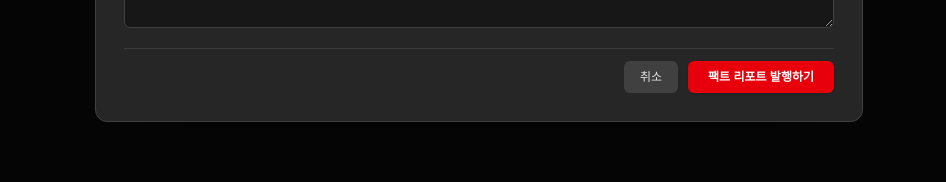
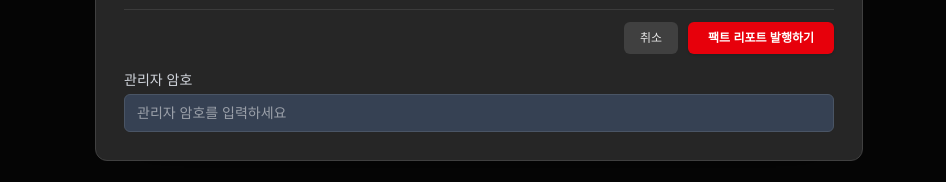
Before and after one commit to iam76men-byte/fact-checker, a Next.js app: page / in a window 1280 px wide. Both pictures are taken after a click on the button "⚙️ 팩트 발행 (관리자)". Shown: the part 601-783 px from the top of the page, without its empty margins (161-1107 px from the left). Built offline with nearby package versions, Linux system fonts and the light colour scheme; no server answers; the database is empty.

Commit message:
feat: add admin password verification to publish modal and fix errors

```diff
--- a/components/AdminFactModal.tsx
+++ b/components/AdminFactModal.tsx
@@ -27,6 +27,7 @@ export default function AdminFactModal({
 
     const [submitting, setSubmitting] = useState(false);
     const [generatingAI, setGeneratingAI] = useState(false);
+    const [adminPassword, setAdminPassword] = useState('');
 
     if (!isOpen) return null;
 
@@ -235,6 +236,19 @@ export default function AdminFactModal({
 
     const handleSubmit = async (e: React.FormEvent) => {
         e.preventDefault();
+
+        // 발행 요청 전 암호 입력 확인
+        if (!adminPassword) {
+            alert('관리자 암호를 입력해주세요.');
+            return;
+        }
+
+        // 관리자 암호 검증 (삭제 API와 동일한 환경변수 키 대조)
+        if (!adminPassword || adminPassword !== process.env.NEXT_PUBLIC_ADMIN_PASSWORD) {
+            alert('관리자 암호가 일치하지 않습니다.');
+            return;
+        }
+
         if (!title.trim() || !distortion.trim() || !factSummary.trim() || !primarySource.trim()) {
             alert('모든 필수 항목을 입력해주세요.');
             return;
@@ -264,7 +278,7 @@ export default function AdminFactModal({
         }
 
         // 2. facts 테이블에 pdf_url과 함께 영구 저장
-        const { data, error } = await supabase
+        const { data: insertData, error: insertError } = await supabase
             .from('facts')
             .insert([
                 {
@@ -281,13 +295,13 @@ export default function AdminFactModal({
 
         setSubmitting(false);
 
-        if (error) {
-            alert('팩트 리포트 저장 실패: ' + error.message);
+        if (insertError) {
+            alert('팩트 리포트 저장 실패: ' + insertError.message);
             return;
         }
 
-        if (data && data.length > 0) {
-            onSuccess(data[0]);
+        if (insertData && insertData.length > 0) {
+            onSuccess(insertData[0]);
             onClose();
         }
     };
@@ -437,6 +451,19 @@ export default function AdminFactModal({
                             {submitting ? '발행 중...' : '팩트 리포트 발행하기'}
                         </button>
                     </div>
+                    <div className="mt-4">
+                        <label className="block text-sm font-medium text-gray-300 mb-1">
+                            관리자 암호
+                        </label>
+                        <input
+                            type="password"
+                            placeholder="관리자 암호를 입력하세요"
+                            value={adminPassword}
+                            onChange={(e) => setAdminPassword(e.target.value)}
+                            className="w-full rounded-md border border-gray-600 bg-gray-700 px-3 py-2 text-sm text-white"
+                            required
+                        />
+                    </div>
                 </form>
             </div>
         </div>
```
